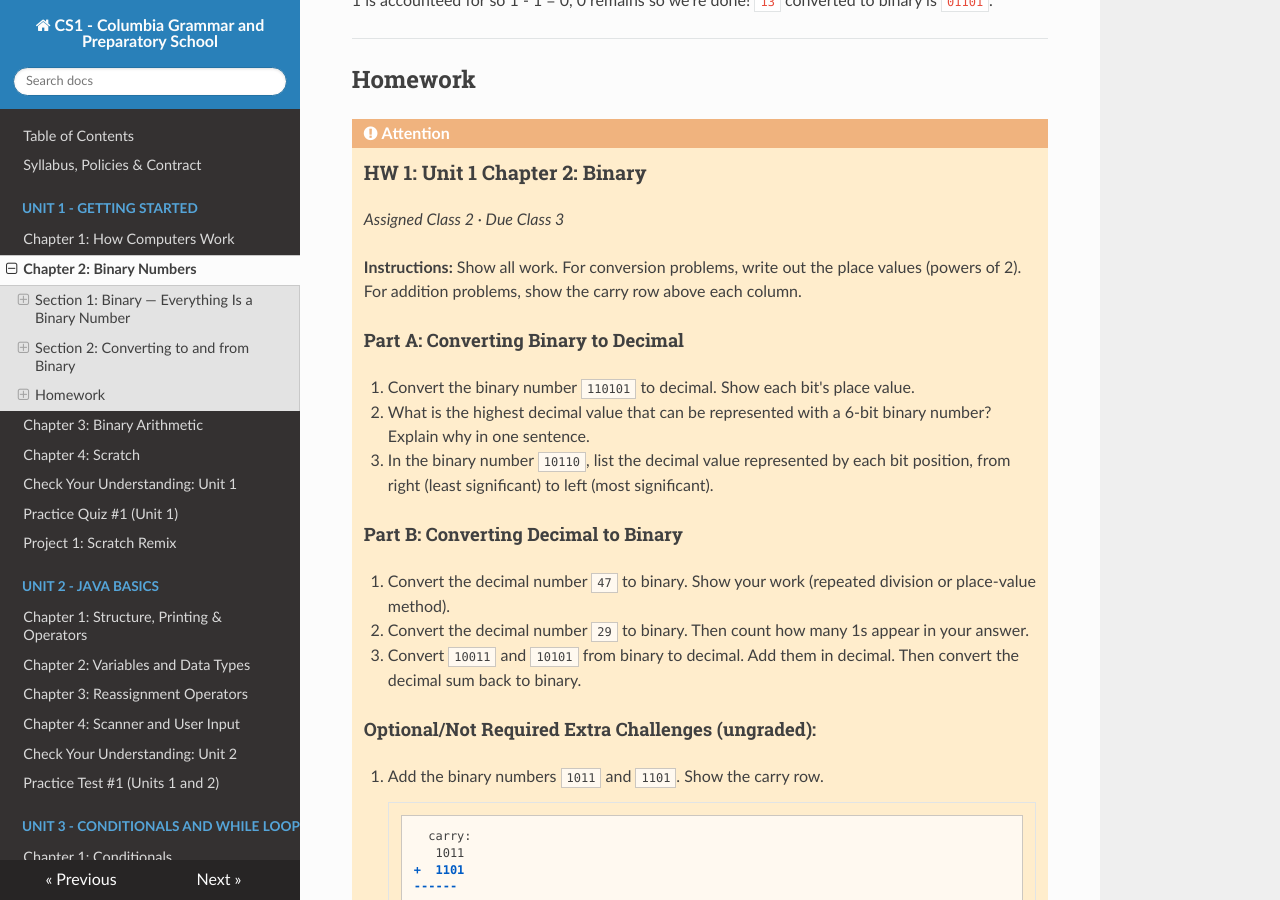
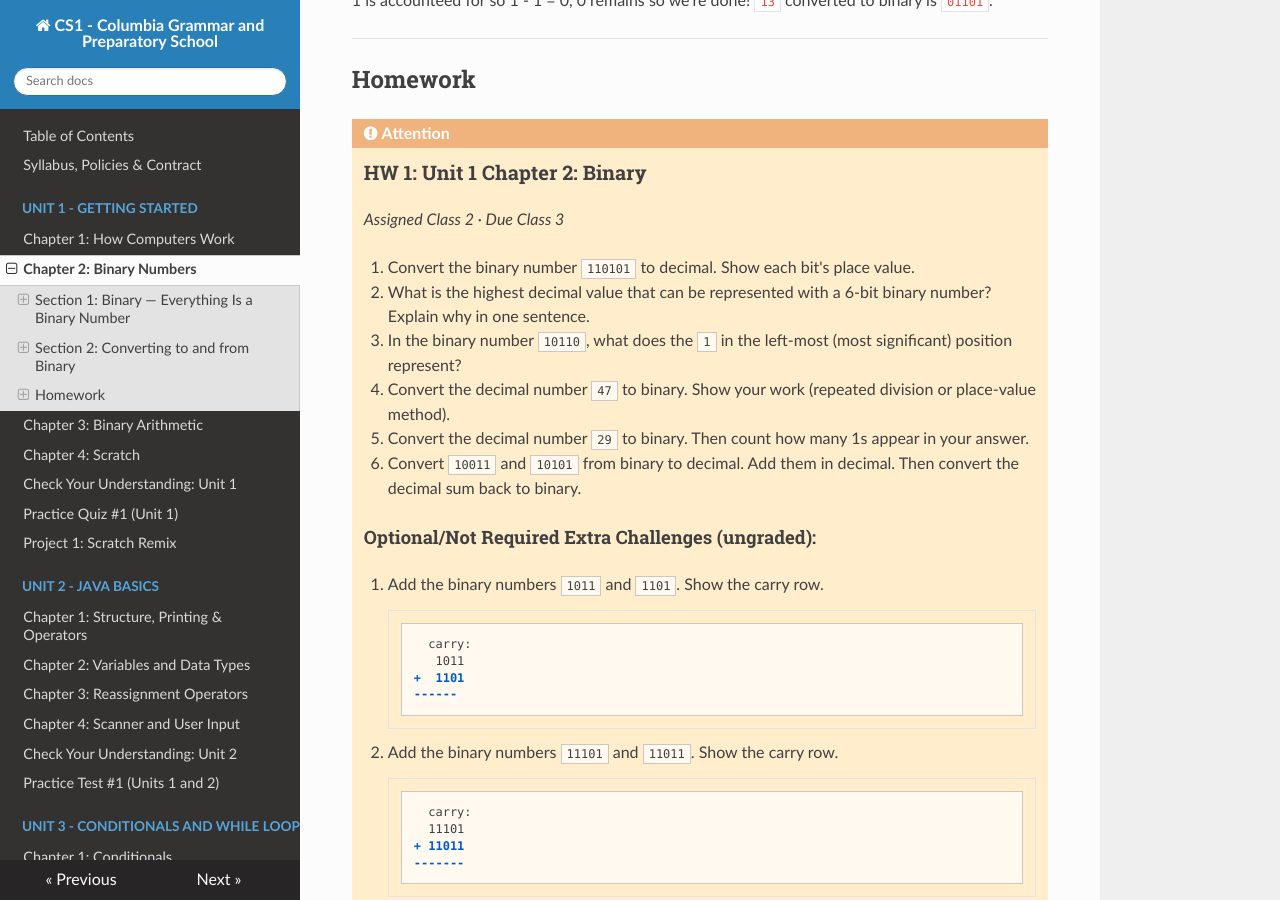
Before and after one commit to kjergens/cs1-site, an MkDocs documentation site: the page built from docs/unit1/notes_02_binary_numbers.md, in a window 1280 px wide and 900 px high, scrolled down 3026 px. Built offline with MkDocs 1.6.1, drawn with Linux system fonts in a browser that asks for light colours; nearby versions of some CDN libraries.

Commit message:
reword q and take away headers to improve numbering

```diff
--- a/docs/unit1/notes_02_binary_numbers.md
+++ b/docs/unit1/notes_02_binary_numbers.md
@@ -149,16 +149,10 @@ Start with the left (most significant) digit, and fill in a 1 or 0. For example
 
     *Assigned Class 2 · Due Class 3*
 
-    **Instructions:** Show all work. For conversion problems, write out the place values (powers of 2). For addition problems, show the carry row above each column.
-
-    #### Part A: Converting Binary to Decimal
 
     1. Convert the binary number `110101` to decimal. Show each bit's place value.
     2. What is the highest decimal value that can be represented with a 6-bit binary number? Explain why in one sentence.
-    3. In the binary number `10110`, list the decimal value represented by each bit position, from right (least significant) to left (most significant).
-
-    #### Part B: Converting Decimal to Binary
-
+    3. In the binary number `10110`, what does the `1` in the left-most (most significant) position represent?
     4. Convert the decimal number `47` to binary. Show your work (repeated division or place-value method).
     5. Convert the decimal number `29` to binary. Then count how many 1s appear in your answer.
     6. Convert `10011` and `10101` from binary to decimal. Add them in decimal. Then convert the decimal sum back to binary.
```
